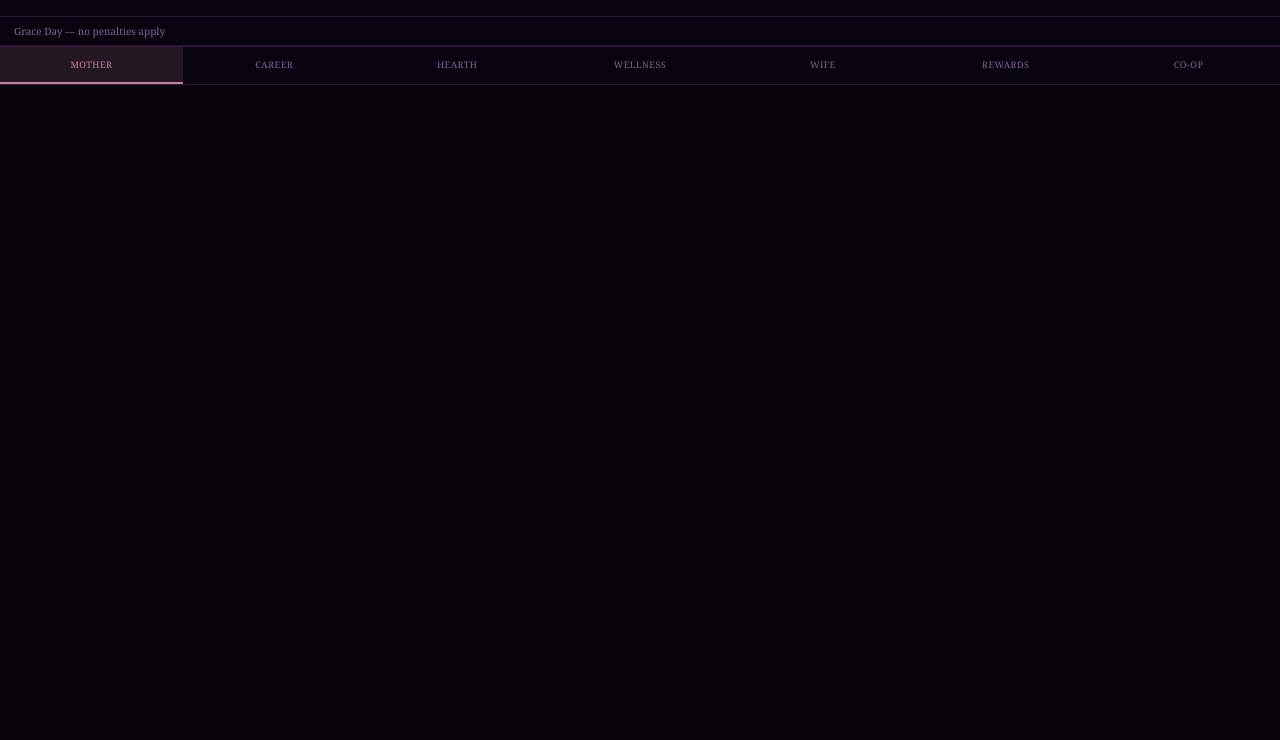
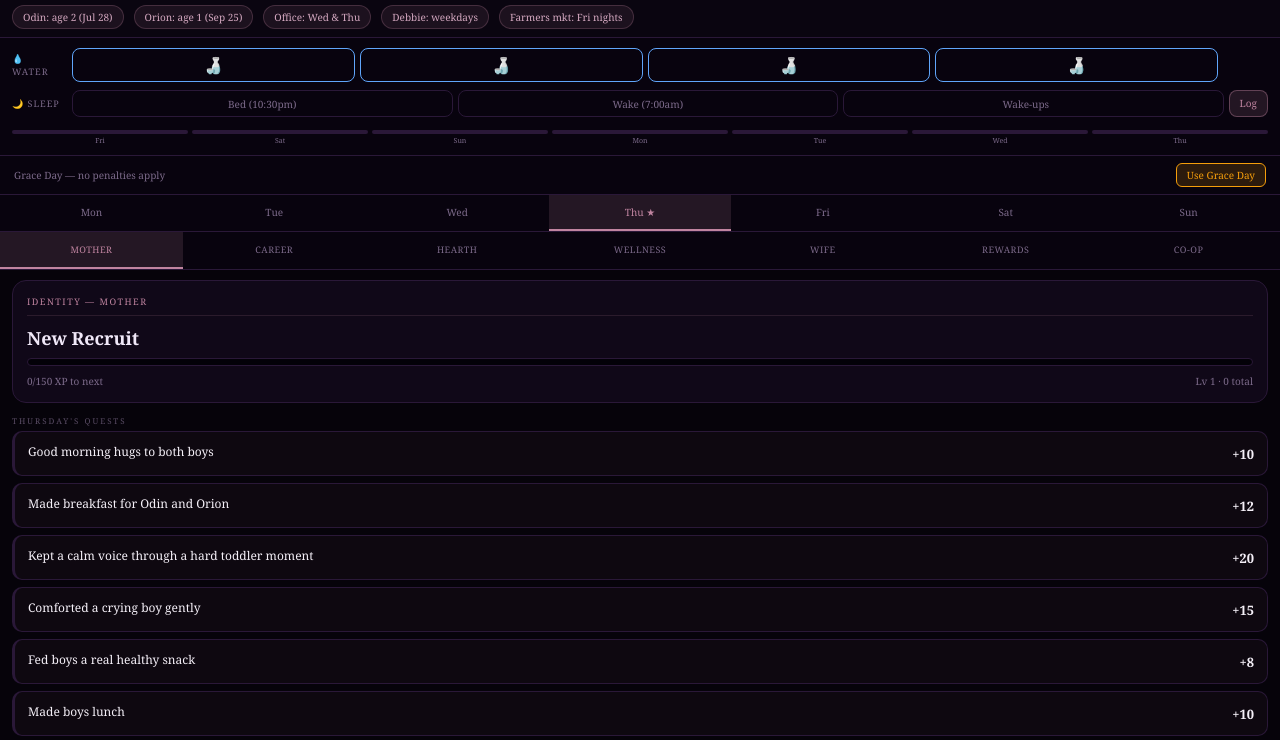
Before and after one commit to cliffarmstrong94-hub/JessRPG, a plain HTML site: page index.html in a window 1280 px wide. Shown: the part 173-913 px from the top of the page. Before the commit the page ends 800 px from the top, so only its background shows below. Drawn offline with Linux system fonts and the light colour scheme.

Commit message:
Update index.html

````diff
--- a/index.html
+++ b/index.html
@@ -154,7 +154,6 @@ const DAYS_SHORT = ["Sun","Mon","Tue","Wed","Thu","Fri","Sat"];
 const LMP = new Date("2026-01-01");
 const DUE = new Date("2026-10-08");
 
-// ── LOCAL DATE (fixes UTC midnight bug) ──────────────
 function localDateStr(d){
   const dt=d||new Date();
   const yr=dt.getFullYear();
@@ -182,7 +181,6 @@ function last7Days(){
   return days;
 }
 
-// ── BABY INFO ─────────────────────────────────────────
 const BABY_INFO={
   16:{e:"&#x1F951;",d:"Avocado-sized &mdash; about 4.6 inches. Fingerprints are forming!"},
   17:{e:"&#x1F350;",d:"Pear-sized &mdash; skeleton hardening from cartilage to bone!"},
@@ -220,7 +218,6 @@ const CAT_TITLES={
   partner: ["Devoted Wife","Covenant Partner","Steadfast Queen","Beloved Guardian","Sovereign Wife","High Protector","Eternal Bride"],
 };
 
-// ── SLEEP HELPERS ─────────────────────────────────────
 function sleepXP(hrs,wakeups){
   let xp=0;
   if(hrs>=8)        xp=40;
@@ -263,7 +260,6 @@ function calcSleepHours(bedStr,wakeStr){
   return Math.round((diff/60)*10)/10;
 }
 
-// ── QUEST DEFS ────────────────────────────────────────
 const QUEST_DEFS={
   mother:[
     {id:"m_hug",       t:"Good morning hugs to both boys",                   xp:10,daily:true,
@@ -331,13 +327,11 @@ const QUEST_DEFS={
     {id:"h_toys",        t:"Picked up toys and tidied living room",             xp:8, daily:true},
     {id:"h_dinner_cook", t:"Cooked a real meal for the family",                 xp:18,daily:true,
       vars:[{trigger:"h_dinner_cook",t:"Tried something different for dinner than yesterday",xp:20}]},
-    // Floors: hardwood sweep living/kitchen; bathroom sweep frequent; carpet vacuum weekly
     {id:"h_sweep_living",t:"Swept living room and kitchen hardwood floors",     xp:12,dm:[1,4],
       vars:[{trigger:"h_sweep_living",t:"Spot-swept around couch and under table",xp:13}]},
     {id:"h_sweep_bath",  t:"Swept bathroom &mdash; cat litter tracked",         xp:10,dm:[0,2,4,6],
       vars:[{trigger:"h_sweep_bath",t:"Swept bathroom and wiped around litter box base",xp:12}]},
     {id:"h_vacuum",      t:"Vacuumed all carpeted bedrooms",                    xp:15,dm:[3,6]},
-    // Laundry: Jessica folds kids clothes and regular clothes; NOT towels or work clothes (Cliff does those)
     {id:"h_laundry_wash",t:"Put a load in washer and moved to dryer",           xp:14,dm:[1,4],
       vars:[{trigger:"h_laundry_wash",t:"Second load in &mdash; keeping the laundry chain moving",xp:16}]},
     {id:"h_fold_kids",   t:"Folded and put away kids clothes",                  xp:14,dm:[2,5]},
@@ -353,7 +347,6 @@ const QUEST_DEFS={
     {id:"h_organize",    t:"Organized a drawer, closet, or space",              xp:15,dm:[2,5],minLv:2},
     {id:"h_slide",       t:"Let the house slide &mdash; dishes piled up (Penalty)",xp:-15,daily:true,penalty:true},
   ],
-  // Wellness + Faith merged: all go to wellness XP bar
   wellness:[
     {id:"w_water",      t:"Drank all 4 water bottles &mdash; 67 oz goal",    xp:15,daily:true,
       vars:[{trigger:"w_water",t:"Hydration streak! Keep it going for the baby",xp:18}]},
@@ -375,7 +368,6 @@ const QUEST_DEFS={
     {id:"w_no_eat",     t:"Skipped meals or barely ate (Penalty)",           xp:-25,daily:true,penalty:true},
     {id:"w_no_sleep",   t:"Went to bed after midnight (Penalty)",            xp:-20,daily:true,penalty:true},
     {id:"w_spiral",     t:"Anxiety spiral &mdash; let it take over (Penalty)",xp:-20,daily:true,penalty:true},
-    // Faith quests mixed in, flagged faith:true for styling only — XP goes to wellness
     {id:"fl_verse",     t:"Morning Bible verse or devotional",               xp:10,daily:true,faith:true,
       vars:[{trigger:"fl_verse",t:"Back in the Word &mdash; two mornings in a row",xp:12}]},
     {id:"fl_pray_am",   t:"Morning prayer before the day starts",            xp:12,daily:true,faith:true},
@@ -414,7 +406,6 @@ const REWARDS=[
   {cat:"career",  step:200,reward:"Nice lunch out on a Stockton office day"},
 ];
 
-// ── STATE ─────────────────────────────────────────────
 function initState(){
   return {
     xp:{mother:0,career:0,hearth:0,wellness:0,partner:0},
@@ -429,7 +420,6 @@ try{const r=localStorage.getItem(DB_KEY);if(r)S={...initState(),...JSON.parse(r)
 let activeTab="mother";
 let viewDate=new Date();
 
-// ── SAVE ─────────────────────────────────────────────
 function save(){
   localStorage.setItem(DB_KEY,JSON.stringify(S));
   const dot=document.getElementById("save-dot");
@@ -441,13 +431,11 @@ function toast(msg){
   setTimeout(()=>el.classList.remove("show"),2200);
 }
 
-// ── AUTO RESET (local date fix) ───────────────────────
 function autoReset(){
   const today=todayStr();
   if(S.lastReset===today) return;
   const newDone={};
   Object.keys(S.done||{}).forEach(k=>{
-    // Use first 10 chars to get date portion YYYY-MM-DD
     if(k.substring(0,10)===today) newDone[k]=S.done[k];
   });
   S.done=newDone;
@@ -458,7 +446,6 @@ function autoReset(){
   save();
 }
 
-// ── WEEKLY RECAP ──────────────────────────────────────
 function checkWeeklyRecap(){
   const now=new Date();
   if(now.getDay()!==0) return;
@@ -504,7 +491,6 @@ function closeRecap(wk){
   document.getElementById("modal-wrap").innerHTML="";
 }
 
-// ── VARIATION ENGINE ──────────────────────────────────
 function resolveQuest(q){
   if(!q.vars||q.vars.length===0) return {t:q.t,xp:q.xp,varied:false};
   const yd=prevDayStr(todayStr());
@@ -514,7 +500,6 @@ function resolveQuest(q){
   return {t:q.t,xp:q.xp,varied:false};
 }
 
-// ── GRACE ─────────────────────────────────────────────
 function isGrace(d){
   const dk=d instanceof Date?localDateStr(d):d;
   return !!(S.grace&&S.grace[dk]);
@@ -530,7 +515,6 @@ function toggleGrace(){
   toast("Grace Day active \u2014 no penalties today.");
 }
 
-// ── WATER ─────────────────────────────────────────────
 function toggleBottle(i){
   const dk=localDateStr(viewDate);
   if(!S.bottles) S.bottles={};
@@ -541,7 +525,6 @@ function toggleBottle(i){
   save();renderTrackers();
 }
 
-// ── SLEEP ─────────────────────────────────────────────
 function logSleep(){
   const bed=document.getElementById("sleep-bed")?document.getElementById("sleep-bed").value:"";
   const wake=document.getElementById("sleep-wake")?document.getElementById("sleep-wake").value:"";
@@ -566,7 +549,6 @@ function clearSleep(dk){
   save();renderAll();
 }
 
-// ── QUEST TOGGLE ──────────────────────────────────────
 function toggleQuest(id,xp,cat,isPenalty){
   const vCat=cat||activeTab;
   const vkDk=localDateStr(viewDate);
@@ -585,7 +567,6 @@ function toggleQuest(id,xp,cat,isPenalty){
   save();renderAll();
 }
 
-// ── CO-OP ─────────────────────────────────────────────
 function genCode(){
   const txp=Object.values(S.xp).reduce((a,b)=>a+b,0);
   const code=btoa(JSON.stringify({n:"Jessica",x:txp,l:getLevel(txp)}));
@@ -601,7 +582,6 @@ function importCode(){
   }catch{toast("Invalid code.");}
 }
 
-// ── HELPERS ───────────────────────────────────────────
 function getLevel(xp){return Math.min(Math.floor((xp||0)/150)+1,7);}
 function getTitle(arr,lv){return arr[Math.min(lv-1,arr.length-1)];}
 function getWeeks(){return Math.floor((new Date()-LMP)/(7*24*60*60*1000));}
@@ -616,7 +596,6 @@ function questLocked(q){
   return getLevel(S.xp[activeTab]||0)<q.minLv;
 }
 
-// ── RENDER ────────────────────────────────────────────
 function renderAll(){
   autoReset();
   checkWeeklyRecap();
@@ -662,7 +641,6 @@ function renderTicker(){
 function renderTrackers(){
   const dk=localDateStr(viewDate);
   const bottles=(S.bottles||{})[dk]||0;
-  // Water buttons
   let wbHtml="";
   for(let i=0;i<4;i++){
     wbHtml+=`<div class="water-btn ${i<bottles?'filled':''}" onclick="toggleBottle(${i})">&#x1F376;</div>`;
@@ -670,7 +648,6 @@ function renderTrackers(){
   document.getElementById("water-btns").innerHTML=wbHtml;
   document.getElementById("water-xp-label").innerText=bottles>=4?"+15 XP \u2713":"";
 
-  // Sleep
   const sl=(S.sleep||{})[dk];
   const sleepEl=document.getElementById("sleep-content");
   if(sl){
@@ -692,7 +669,6 @@ function renderTrackers(){
       </div>`;
   }
 
-  // Sleep history dots
   const days7=last7Days();
   let histHtml="";
   days7.forEach(d=>{
@@ -756,7 +732,6 @@ function renderQuestRow(q,dk,isFaith){
   const ob=q.office?`<span class="office-badge">Office</span>`:"";
   const wb=q.wfh?`<span class="wfh-badge">WFH</span>`:"";
   const dt=(!q.daily&&q.dm)?`<div class="quest-sub">${DAYS_FULL[viewDate.getDay()]} only</div>`:"";
-  // Faith and wellness both go to wellness XP
   const cat=activeTab;
   return `<div class="quest ${cls}" onclick="toggleQuest('${q.id}',${res.xp},'${cat}',${!!q.penalty})">
     <div><div class="quest-text">${res.t}${vb}${ob}${wb}</div>${dt}</div>
@@ -774,7 +749,6 @@ function renderApp(){
   const dow=viewDate.getDay();
   let html="";
 
-  // REWARDS
   if(activeTab==="rewards"){
     const txp=Object.values(S.xp).reduce((a,b)=>a+b,0);
     html+=`<div class="card"><div class="card-title">Legacy Goal</div>
@@ -797,7 +771,6 @@ function renderApp(){
     document.getElementById("app").innerHTML=html;return;
   }
 
-  // CO-OP
   if(activeTab==="coop"){
     const myXp=Object.values(S.xp).reduce((a,b)=>a+b,0);
     const myLv=getLevel(myXp);
@@ -823,24 +796,25 @@ function renderApp(){
       <div style="font-size:9px;color:var(--dim);margin-bottom:8px;letter-spacing:1px;text-transform:uppercase">How to sync</div>
       <div style="font-size:10px;color:var(--dim);margin-bottom:10px;line-height:1.6">Generate your code, send it to Cliff. He pastes it in his Co-Op tab. He sends you his code and you paste it below.</div>
       <textarea class="sync-box" id="sync-out" readonly placeholder="Click generate..."></textarea>
-
-```
       <button class="sync-btn" onclick="genCode()">Generate My Code</button>
       <textarea class="sync-box" id="sync-in" placeholder="Paste Cliff&apos;s code here..."></textarea>
       <button class="sync-btn" onclick="importCode()">Sync Cliff&apos;s Data</button>
     </div>`;
     document.getElementById("app").innerHTML=html;return;
-```
-
   }
 
-// LEVEL CARD
   if(titles){
-html+=`<div class="card"> <div class="card-title">Identity &mdash; ${activeTab.toUpperCase()}</div> <div style="font-size:18px;font-weight:bold;color:#f0e8f8">${getTitle(titles,catLv)}</div> <div class="bar"><div class="fill" style="width:${catPct}%"></div></div> <div style="display:flex;justify-content:space-between;font-size:10px;color:var(--dim)"> <span>${catXp%150}/150 XP to next</span><span>Lv ${catLv} &middot; ${catXp} total</span> </div></div>`;
+    html+=`<div class="card">
+      <div class="card-title">Identity &mdash; ${activeTab.toUpperCase()}</div>
+      <div style="font-size:18px;font-weight:bold;color:#f0e8f8">${getTitle(titles,catLv)}</div>
+      <div class="bar"><div class="fill" style="width:${catPct}%"></div></div>
+      <div style="display:flex;justify-content:space-between;font-size:10px;color:var(--dim)">
+        <span>${catXp%150}/150 XP to next</span><span>Lv ${catLv} &middot; ${catXp} total</span>
+      </div>
+    </div>`;
   }
 
-// OFFICE/WFH notice for career tab
-if(activeTab===“career”){
+  if(activeTab==="career"){
     if(dow===3||dow===4){
       html+=`<div style="margin:0 12px 8px;padding:9px 13px;background:rgba(96,165,250,0.08);border:1px solid rgba(96,165,250,0.25);border-radius:10px;font-size:11px;color:var(--blue)">Office day in Stockton &mdash; you got this.</div>`;
     } else if(dow===1||dow===2||dow===5){
@@ -848,13 +822,10 @@ html+=`<div style="margin:0 12px 8px;padding:9px 13px;background:rgba(106,171,13
     }
   }
 
-// QUESTS
   const allQ=QUEST_DEFS[activeTab]||[];
   const visible=allQ.filter(q=>questVisible(q));
 
-if(activeTab===“wellness”){
-// Wellness and faith mixed together, all to wellness XP
-// Render wellness body quests first, then faith quests — same bar, no separation label
+  if(activeTab==="wellness"){
     const wellQ=visible.filter(q=>!q.faith&&!q.penalty);
     const faithQ=visible.filter(q=>q.faith&&!q.penalty);
     const allPen=visible.filter(q=>q.penalty);
@@ -862,7 +833,6 @@ const wUnlocked=wellQ.filter(q=>!questLocked(q));
     const wLocked=wellQ.filter(q=>questLocked(q));
     const fUnlocked=faithQ.filter(q=>!questLocked(q));
 
-```
     if(wUnlocked.length||fUnlocked.length){
       html+=`<div class="section-label">${DAYS_FULL[dow]}&apos;s Wellness &amp; Faith</div>`;
       wUnlocked.forEach(q=>{html+=renderQuestRow(q,dk,false);});
@@ -878,8 +848,6 @@ if(allPen.length){
       html+=`<div class="section-label" style="color:var(--red)">${grace?"Grace Day &mdash; penalties waived":"Accountability"}</div>`;
       allPen.forEach(q=>{html+=renderQuestRow(q,dk,!!q.faith);});
     }
-```
-
   } else {
     const unlocked=visible.filter(q=>!q.penalty&&!questLocked(q));
     const locked=visible.filter(q=>!q.penalty&&questLocked(q));
@@ -899,12 +867,10 @@ html+=`<div class="section-label" style="color:var(--red)">${grace?"Grace Day &m
       penalties.forEach(q=>{html+=renderQuestRow(q,dk,false);});
     }
   }
-
-document.getElementById(“app”).innerHTML=html;
+  document.getElementById("app").innerHTML=html;
 }
 
-setTab(“mother”);
+setTab("mother");
 </script>
-
 </body>
 </html>
````
Lines whose indentation alone changed are shown as unchanged.
